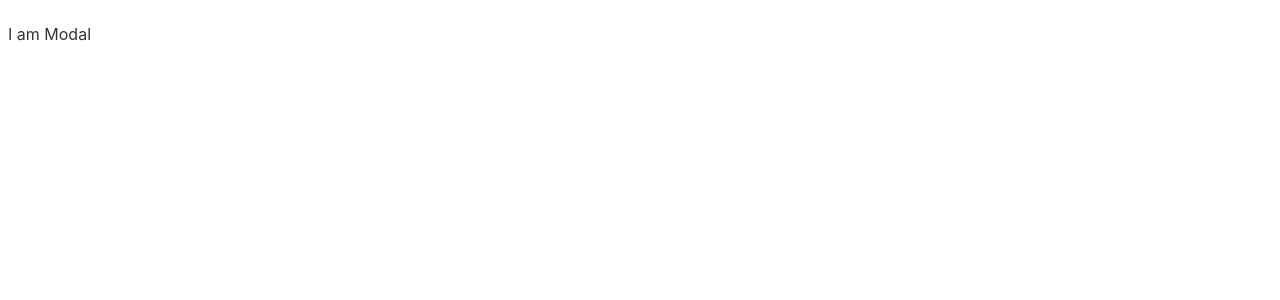
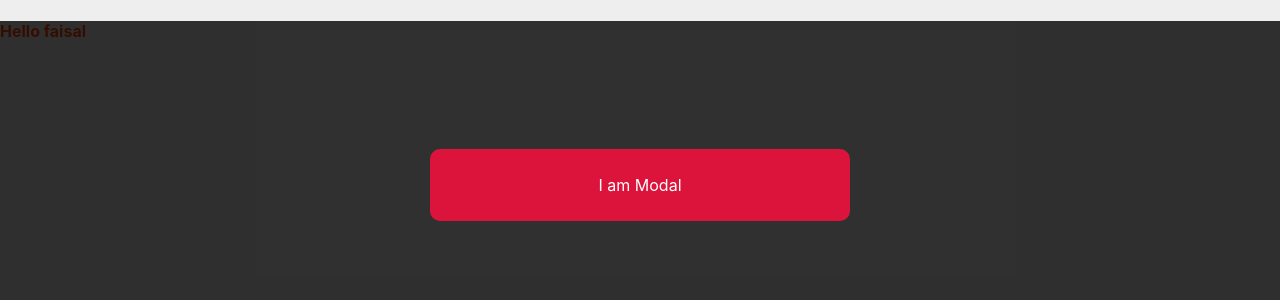
Before and after one commit to faisalmoinuddin99/Svelte-Tutorial, a Svelte app in the folder myproject/: page / in a window 1280 px wide. Shown: the top 300 px of the page. Built offline with nearby package versions, Linux system fonts and the light colour scheme.

Commit message:
CSS / Conditional Style

```diff
--- a/myproject/public/global.css
+++ b/myproject/public/global.css
@@ -1,4 +1,5 @@
-html, body {
+html,
+body {
   position: relative;
   width: 100%;
   height: 100%;
@@ -9,11 +10,12 @@
   margin: 0;
   padding: 8px;
   box-sizing: border-box;
-	font-family: -apple-system, BlinkMacSystemFont, "Segoe UI", Roboto, Oxygen-Sans, Ubuntu, Cantarell, "Helvetica Neue", sans-serif;
+  font-family: -apple-system, BlinkMacSystemFont, "Segoe UI", Roboto,
+    Oxygen-Sans, Ubuntu, Cantarell, "Helvetica Neue", sans-serif;
 }
 
 a {
-	color: rgb(0,100,200);
+  color: rgb(0, 100, 200);
   text-decoration: none;
 }
 
@@ -22,14 +24,17 @@
 }
 
 a:visited {
-	color: rgb(0,80,160);
+  color: rgb(0, 80, 160);
 }
 
 label {
   display: block;
 }
 
-input, button, select, textarea {
+input,
+button,
+select,
+textarea {
   font-family: inherit;
   font-size: inherit;
   -webkit-padding: 0.4em 0;
@@ -61,3 +66,18 @@
 button:focus {
   border-color: #666;
 }
+
+/*extra styles */
+body {
+  color: #777;
+  background: #eee;
+  padding: 0;
+  margin: 0;
+}
+h4 {
+  color: orangered;
+}
+
+button {
+  background: white;
+}
--- a/myproject/src/App.svelte
+++ b/myproject/src/App.svelte
@@ -4,6 +4,8 @@
 
 <main>
   <Modal />
+  <h4>Hello faisal</h4>
 </main>
 
-<style></style>
+<style>
+</style>
--- a/myproject/src/components/Modal.svelte
+++ b/myproject/src/components/Modal.svelte
@@ -1,13 +1,34 @@
 <script>
   let showModal = true;
+  let isPromo = true;
 </script>
 
 {#if showModal === true}
-  <div class="backdrop">
+  <div class="backdrop" class:promo={isPromo}>
     <div class="modal">
       <p>I am Modal</p>
     </div>
   </div>
 {/if}
 
-<style></style>
+<style>
+  .backdrop {
+    width: 100%;
+    height: 100%;
+    position: fixed;
+    background: rgba(0, 0, 0, 0.8);
+  }
+
+  .modal {
+    padding: 10px;
+    border-radius: 10px;
+    max-width: 400px;
+    margin: 10% auto;
+    text-align: center;
+    background: white;
+  }
+  .promo .modal {
+    background-color: crimson;
+    color: white;
+  }
+</style>
```
Lines whose indentation alone changed are shown as unchanged.
